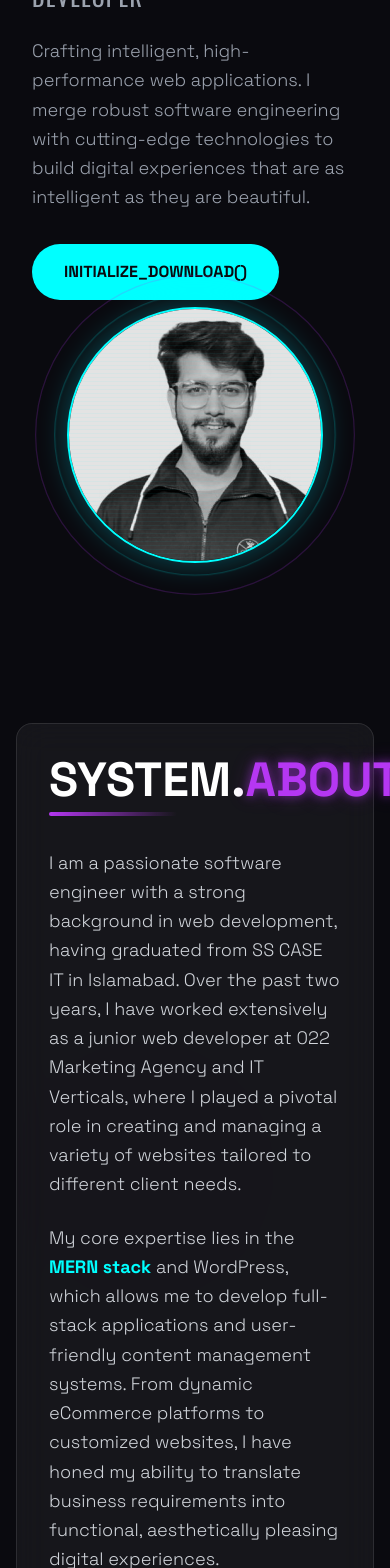
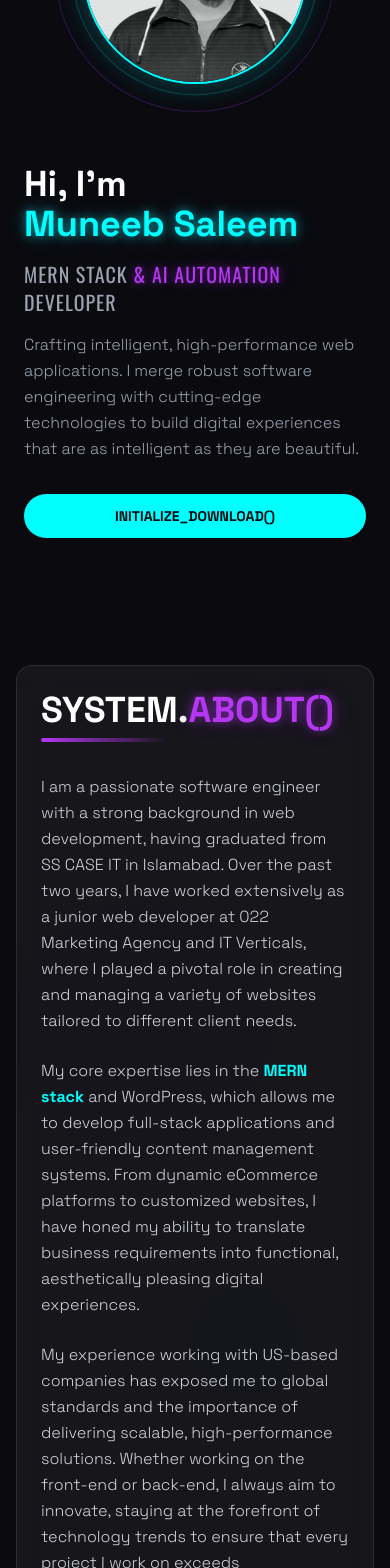
Before and after one commit to Muneeb-hub411/Portfolio, a React (Vite) app: page / in a window 390 px wide. Shown: the part 300-1868 px from the top of the page. Built offline with nearby package versions, Linux system fonts and the light colour scheme; a web font is replaced by a local one.

Commit message:
feat: add new Skills, About, Contact, Home, and Projects components to the portfolio

```diff
--- a/src/components/About.jsx
+++ b/src/components/About.jsx
@@ -4,7 +4,7 @@ const About = () => {
   return (
     <div
       name="About"
-      className="flex flex-col justify-center items-center w-full min-h-screen bg-neon-dark py-20 px-4 md:px-20 relative"
+      className="flex flex-col justify-center items-center w-full min-h-screen bg-neon-dark py-20 px-4 md:px-20 relative overflow-hidden"
     >
       <div className="absolute top-1/4 left-0 w-72 h-72 bg-neon-purple rounded-full mix-blend-multiply filter blur-[128px] opacity-20 animate-pulse-slow"></div>
       <div className="absolute bottom-1/4 right-0 w-72 h-72 bg-neon-cyan rounded-full mix-blend-multiply filter blur-[128px] opacity-20 animate-pulse-slow" style={{ animationDelay: '1s' }}></div>
@@ -14,16 +14,16 @@ const About = () => {
         whileInView={{ opacity: 1, y: 0 }}
         viewport={{ once: true }}
         transition={{ duration: 0.8 }}
-        className="w-full max-w-4xl glass p-8 md:p-12 rounded-2xl relative z-10"
+        className="w-full max-w-4xl glass p-6 sm:p-8 md:p-12 rounded-2xl relative z-10"
       >
         <div className="mb-8">
-          <h2 className="font-space font-bold text-5xl text-white mb-2">
+          <h2 className="font-space font-bold text-4xl sm:text-5xl text-white mb-2">
             SYSTEM.<span className="text-neon-purple text-glow-purple">ABOUT()</span>
           </h2>
           <div className="h-1 w-32 bg-gradient-to-r from-neon-purple to-transparent rounded-full"></div>
         </div>
 
-        <div className="text-lg md:text-xl text-gray-300 font-space font-light leading-relaxed space-y-6">
+        <div className="text-base sm:text-lg md:text-xl text-gray-300 font-space font-light leading-relaxed space-y-6">
           <p>
             I am a passionate software engineer with a strong background in web
             development, having graduated from SS CASE IT in Islamabad. Over the
--- a/src/components/Contact.jsx
+++ b/src/components/Contact.jsx
@@ -4,7 +4,7 @@ const Contact = () => {
   return (
     <div
       name="Contact"
-      className="w-full min-h-screen bg-neon-dark py-20 px-4 md:px-20 relative flex justify-center items-center"
+      className="w-full min-h-screen bg-neon-dark py-20 px-4 md:px-20 relative flex justify-center items-center overflow-hidden"
     >
       <div className="absolute top-1/2 left-1/2 -translate-x-1/2 -translate-y-1/2 w-[600px] h-[600px] bg-neon-purple/5 rounded-full blur-[150px] pointer-events-none"></div>
 
@@ -13,7 +13,7 @@ const Contact = () => {
         whileInView={{ opacity: 1, scale: 1 }}
         viewport={{ once: true }}
         transition={{ duration: 0.6 }}
-        className="w-full max-w-lg glass p-8 md:p-12 rounded-3xl relative z-10 border-t border-l border-white/10"
+        className="w-full max-w-lg glass p-6 sm:p-8 md:p-12 rounded-3xl relative z-10 border-t border-l border-white/10"
       >
         <form
           action="https://getform.io/f/bzylpyra"
@@ -21,7 +21,7 @@ const Contact = () => {
           className="flex flex-col space-y-6"
         >
           <div className="mb-4">
-            <h2 className="font-space font-bold text-4xl text-white mb-2">
+            <h2 className="font-space font-bold text-3xl md:text-4xl text-white mb-2">
               INITIATE.<span className="text-neon-purple text-glow-purple">CONTACT()</span>
             </h2>
             <p className="text-gray-400 font-space text-sm">Send a transmission to my secure inbox.</p>
--- a/src/components/Home.jsx
+++ b/src/components/Home.jsx
@@ -6,23 +6,23 @@ const Home = () => {
   return (
     <div
       name="Home"
-      className="grid md:grid-cols-2 w-full min-h-screen bg-neon-dark pt-20"
+      className="grid lg:grid-cols-2 w-full min-h-screen bg-neon-dark pt-20 overflow-hidden"
     >
-      <div className="flex flex-col justify-center items-start px-8 md:px-20 h-full relative z-10">
+      <div className="flex flex-col justify-center items-start px-6 sm:px-8 lg:px-20 py-10 lg:py-0 relative z-10 order-2 lg:order-1">
         <motion.div
           initial={{ opacity: 0, y: 50 }}
           animate={{ opacity: 1, y: 0 }}
           transition={{ duration: 0.8 }}
           className="max-w-2xl"
         >
-          <h2 className="font-space font-bold text-5xl md:text-7xl text-white mb-6">
+          <h2 className="font-space font-bold text-4xl sm:text-5xl md:text-6xl lg:text-7xl text-white mb-4 lg:mb-6">
             Hi, I'm <br />
             <span className="text-neon-cyan text-glow">Muneeb Saleem</span>
           </h2>
-          <h3 className="text-2xl md:text-3xl text-gray-400 font-oswald mb-6 tracking-wider uppercase">
+          <h3 className="text-xl sm:text-2xl lg:text-3xl text-gray-400 font-oswald mb-4 lg:mb-6 tracking-wider uppercase">
             MERN Stack <span className="text-neon-purple text-glow-purple">& AI Automation</span> Developer
           </h3>
-          <p className="text-gray-400 text-lg md:text-xl leading-relaxed mb-8 font-space font-light">
+          <p className="text-gray-400 text-base sm:text-lg lg:text-xl leading-relaxed mb-8 font-space font-light">
             Crafting intelligent, high-performance web applications. I merge robust software engineering with cutting-edge technologies to build digital experiences that are as intelligent as they are beautiful.
           </p>
 
@@ -31,7 +31,7 @@ const Home = () => {
             whileTap={{ scale: 0.95 }}
             href={resume}
             download={true}
-            className="inline-block px-8 py-4 font-space font-bold text-neon-dark bg-neon-cyan rounded-full transition-all duration-300 relative overflow-hidden group"
+            className="inline-block px-6 py-3 lg:px-8 lg:py-4 font-space font-bold text-neon-dark bg-neon-cyan rounded-full transition-all duration-300 relative overflow-hidden group text-sm lg:text-base text-center w-full sm:w-auto"
           >
             <span className="relative z-10">INITIALIZE_DOWNLOAD()</span>
             <div className="absolute inset-0 bg-white/20 translate-y-full group-hover:translate-y-0 transition-transform duration-300"></div>
@@ -39,7 +39,7 @@ const Home = () => {
         </motion.div>
       </div>
 
-      <div className="flex flex-col justify-center items-center h-full relative z-10 pb-20 md:pb-0">
+      <div className="flex flex-col justify-center items-center py-10 lg:py-0 relative z-10 order-1 lg:order-2 mt-10 lg:mt-0">
         <motion.div
           initial={{ opacity: 0, scale: 0.8 }}
           animate={{ opacity: 1, scale: 1 }}
@@ -50,7 +50,7 @@ const Home = () => {
           <div className="absolute inset-0 rounded-full border border-neon-cyan/30 animate-pulse-slow scale-110"></div>
           <div className="absolute inset-0 rounded-full border border-neon-purple/20 animate-pulse-slow scale-125" style={{ animationDelay: '1s' }}></div>
 
-          <div className="w-64 h-64 md:w-96 md:h-96 rounded-full overflow-hidden border-2 border-neon-cyan relative z-10 shadow-[0_0_30px_rgba(0,243,255,0.3)]">
+          <div className="w-56 h-56 sm:w-64 sm:h-64 lg:w-96 lg:h-96 rounded-full overflow-hidden border-2 border-neon-cyan relative z-10 shadow-[0_0_30px_rgba(0,243,255,0.3)] mx-auto">
             <img
               className="w-full h-full object-cover grayscale hover:grayscale-0 transition-all duration-500"
               src={profilepic}
--- a/src/components/Projects.jsx
+++ b/src/components/Projects.jsx
@@ -35,12 +35,12 @@ const Projects = () => {
   };
 
   return (
-    <div name="Projects" className="w-full min-h-screen bg-neon-darker py-20 px-4 md:px-20 relative">
+    <div name="Projects" className="w-full min-h-screen bg-neon-darker py-20 px-4 md:px-20 relative overflow-hidden">
       <div className="absolute top-0 right-0 w-[500px] h-[500px] bg-neon-cyan/5 rounded-full blur-[120px] pointer-events-none"></div>
 
       <div className="max-w-7xl mx-auto relative z-10">
         <div className="mb-16">
-          <h2 className="font-space font-bold text-5xl text-white mb-2">
+          <h2 className="font-space font-bold text-4xl sm:text-5xl text-white mb-2">
             SYSTEM.<span className="text-neon-cyan text-glow">PROJECTS()</span>
           </h2>
           <div className="h-1 w-32 bg-gradient-to-r from-neon-cyan to-transparent rounded-full"></div>
--- a/src/components/Skills.jsx
+++ b/src/components/Skills.jsx
@@ -45,18 +45,18 @@ const Skills = () => {
   };
 
   return (
-    <div name="Skills" className="w-full min-h-screen bg-neon-dark py-20 px-4 md:px-8 flex flex-col justify-center items-center relative">
+    <div name="Skills" className="w-full min-h-screen bg-neon-dark py-20 px-4 md:px-8 flex flex-col justify-center items-center relative overflow-hidden">
       {/* Decorative Background */}
       <div className="absolute top-1/4 right-1/4 w-96 h-96 bg-neon-cyan/5 rounded-full blur-[150px] pointer-events-none"></div>
       <div className="absolute bottom-1/4 left-1/4 w-96 h-96 bg-neon-purple/5 rounded-full blur-[150px] pointer-events-none"></div>
 
       <div className="max-w-screen-xl p-4 mx-auto flex flex-col justify-center w-full h-full relative z-10">
         <div className="pb-12 text-center md:text-left">
-          <h2 className="font-space font-bold text-5xl md:text-6xl text-white mb-2 tracking-tight">
+          <h2 className="font-space font-bold text-4xl sm:text-5xl md:text-6xl text-white mb-2 tracking-tight">
             SYSTEM.<span className="text-neon-cyan text-glow">SKILLS()</span>
           </h2>
           <div className="h-1 w-32 bg-gradient-to-r from-neon-cyan to-transparent rounded-full mb-6 mx-auto md:mx-0"></div>
-          <p className="text-xl text-gray-400 font-space max-w-2xl">
+          <p className="text-base sm:text-lg md:text-xl text-gray-400 font-space max-w-2xl">
             My technical arsenal. Building robust web applications while exploring the frontiers of Agentic AI.
           </p>
         </div>
```
